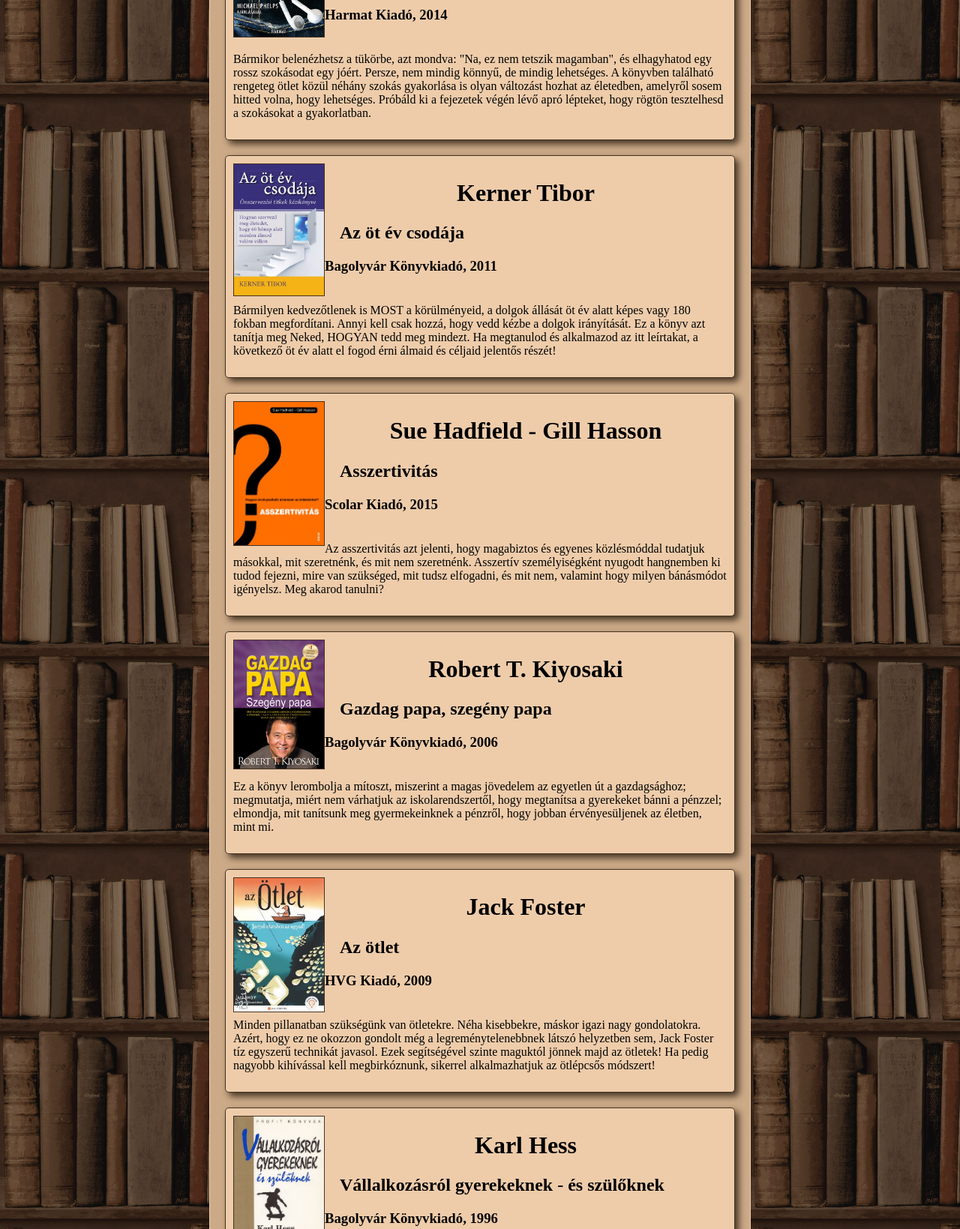
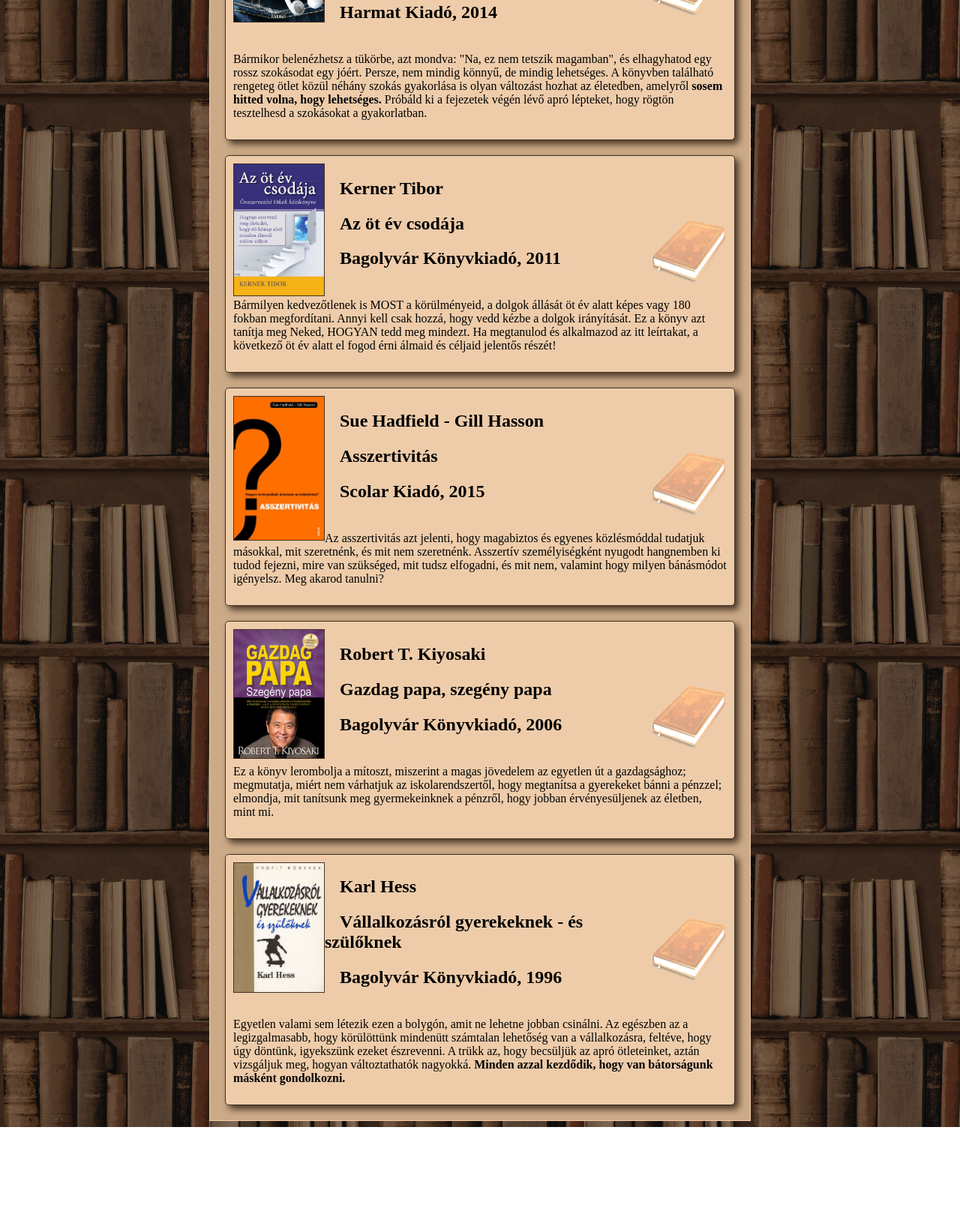
Before and after one commit to hugyeszakos/konyvajanlo, a plain HTML site: page index.html in a window 1280 px wide. Shown: the part 875-2514 px from the top of the page at 75% size. After the commit the page ends 2378 px from the top, so only its background shows below. Drawn offline with Linux system fonts and the light colour scheme.

Commit message:
könyvoformázása

```diff
--- a/index.html
+++ b/index.html
@@ -5,16 +5,18 @@
     <meta name="viewport" content="width=device-width, initial-scale=1.0">
     <title>Könyvajanlo</title>
     <link rel="stylesheet" href="style.css">
+    <link rel="Icon" href="book_icon.png">
 </head>
 <body>
 
     <div id="keret">
-        <h1>Könyvajánló</h1>
+        <h2>Könyvajánló</h2>
         <h2>Személyiségfejlesztés fiataloknak</h2>
 
         <div class="konyv">
             <img class="borito" src="az_otlet.jpg" alt="Az ötlet" title="Az ötlet">
             <h2>Jack Foster</h2>
+            <img src="book_icon.png" alt="Könyv" class="book">
             <h2>Az ötlet</h2>
             <h2>HVG Kiadó, 2009</h2>
 
@@ -23,32 +25,35 @@
 
         <div class='konyv'>
             <img class="borito" src='legyel_boldog_tinedzser.jpg'>
-            <h1>Andrew Matthews</h1>
+            <h2>Andrew Matthews</h2>
+            <img src="book_icon.png" alt="Könyv" class="book">
             <h2>Legyél boldog tinédzser!</h2>
-            <h3>Varázsládika Kiadó, 2003</h3>
+            <h2>Varázsládika Kiadó, 2003</h2>
 
             <p>
-                Miért van szükség problémákra? Mit tehetsz, ha senki nem dicsér? Miért viselkednek a szülők olyan őrülten? Hogyan válik valaki drogfüggővé? Mit tehetsz a mini zsarnokok ellen? Miért add a legjobb formámat? Miért van szükség célokra? Olvasd el, és megtudod.  Viccesebb, mint egy pszichológus ;)
+                Miért van szükség problémákra? Mit tehetsz, ha senki nem dicsér? Miért viselkednek a szülők olyan őrülten? Hogyan válik valaki drogfüggővé? Mit tehetsz a mini zsarnokok ellen? Miért add a legjobb formámat? Miért van szükség célokra? Olvasd el, és megtudod. <span class="Kiemelt">Viccesebb, mint egy pszichológus ;)</span>
             </p>
         </div>
 
 
         <div class='konyv'>
             <img class="borito" src='eredmenyes_fiatalok_7_szokasa.jpg'>
-            <h1>Sean Covey</h1>
+            <h2>Sean Covey</h2>
+            <img src="book_icon.png" alt="Könyv" class="book">
             <h2>A kiemelkedően eredményes fiatalok 7 szokása</h2>
-            <h3>Harmat Kiadó, 2014</h3>
+            <h2>Harmat Kiadó, 2014</h2>
 
             <p>
-                Bármikor belenézhetsz a tükörbe, azt mondva: "Na, ez nem tetszik magamban", és elhagyhatod egy rossz szokásodat egy jóért. Persze, nem mindig könnyű, de mindig lehetséges. A könyvben található rengeteg ötlet közül néhány szokás gyakorlása is olyan változást hozhat az életedben, amelyről sosem hitted volna, hogy lehetséges. Próbáld ki a fejezetek végén lévő apró lépteket, hogy rögtön tesztelhesd a szokásokat a gyakorlatban.
+                Bármikor belenézhetsz a tükörbe, azt mondva: "Na, ez nem tetszik magamban", és elhagyhatod egy rossz szokásodat egy jóért. Persze, nem mindig könnyű, de mindig lehetséges. A könyvben található rengeteg ötlet közül néhány szokás gyakorlása is olyan változást hozhat az életedben, amelyről <span class="Kiemelt">sosem hitted volna, hogy lehetséges.</span> Próbáld ki a fejezetek végén lévő apró lépteket, hogy rögtön tesztelhesd a szokásokat a gyakorlatban.
             </p>
         </div>
 
         <div class='konyv'>
             <img class="borito" src='az_ot_ev_csodaja.jpg'>
-            <h1>Kerner Tibor</h1>
+            <h2>Kerner Tibor</h2>
+            <img src="book_icon.png" alt="Könyv" class="book">
             <h2>Az öt év csodája</h2>
-            <h3>Bagolyvár Könyvkiadó, 2011</h3>
+            <h2>Bagolyvár Könyvkiadó, 2011</h2>
 
             <p>
                 Bármilyen kedvezőtlenek is MOST a körülményeid, a dolgok állását öt év alatt képes vagy 180 fokban megfordítani. Annyi kell csak hozzá, hogy vedd kézbe a dolgok irányítását. Ez a könyv azt tanítja meg Neked, HOGYAN tedd meg mindezt. Ha megtanulod és alkalmazod az itt leírtakat, a következő öt év alatt el fogod érni álmaid és céljaid jelentős részét!
@@ -59,9 +64,10 @@
 
         <div class='konyv'>
             <img class="borito" src='asszertivitas.jpg'>
-            <h1>Sue Hadfield - Gill Hasson</h1>
+            <h2>Sue Hadfield - Gill Hasson</h2>
+            <img src="book_icon.png" alt="Könyv" class="book">
             <h2>Asszertivitás</h2>
-            <h3>Scolar Kiadó, 2015</h3>
+            <h2>Scolar Kiadó, 2015</h2>
 
             <p>
                 Az asszertivitás azt jelenti, hogy magabiztos és egyenes közlésmóddal tudatjuk másokkal, mit szeretnénk, és mit nem szeretnénk.
@@ -73,9 +79,10 @@
 
         <div class='konyv'>
             <img class="borito" src='gazdag_papa.jpg'>
-            <h1>Robert T. Kiyosaki</h1>
+            <h2>Robert T. Kiyosaki</h2>
+            <img src="book_icon.png" alt="Könyv" class="book">
             <h2>Gazdag papa, szegény papa</h2>
-            <h3>Bagolyvár Könyvkiadó, 2006</h3>
+            <h2>Bagolyvár Könyvkiadó, 2006</h2>
 
             <p>
                 Ez a könyv lerombolja a mítoszt, miszerint a magas jövedelem az egyetlen út a gazdagsághoz; megmutatja, miért nem várhatjuk az iskolarendszertől, hogy megtanítsa a gyerekeket bánni a pénzzel; elmondja, mit tanítsunk meg gyermekeinknek a pénzről, hogy jobban érvényesüljenek az életben, mint mi.
@@ -84,25 +91,18 @@
         </div>
 
 
-        <div class='konyv'>
-            <img class="borito" src='az_otlet.jpg'>
-            <h1>Jack Foster</h1>
-            <h2>Az ötlet</h2>
-            <h3>HVG Kiadó, 2009</h3>
-            <p>
-                Minden pillanatban szükségünk van ötletekre. Néha kisebbekre, máskor igazi nagy gondolatokra. Azért, hogy ez ne okozzon gondolt még a legreménytelenebbnek látszó helyzetben sem, Jack Foster tíz egyszerű technikát javasol. Ezek segítségével szinte maguktól jönnek majd az ötletek! Ha pedig nagyobb kihívással kell megbirkóznunk, sikerrel alkalmazhatjuk az ötlépcsős módszert!
-            </p>
-        </div>
+
 
 
         <div class='konyv'>
             <img class="borito" src='vallakozasrol_gyerekeknek.jpg'>
-            <h1>Karl Hess</h1>
+            <h2>Karl Hess</h2>
+            <img src="book_icon.png" alt="Könyv" class="book">
             <h2>Vállalkozásról gyerekeknek - és szülőknek</h2>
-            <h3>Bagolyvár Könyvkiadó, 1996</h3>
+            <h2>Bagolyvár Könyvkiadó, 1996</h2>
             <p>
                 Egyetlen valami sem létezik ezen a bolygón, amit ne lehetne jobban csinálni. Az egészben az a legizgalmasabb, hogy körülöttünk mindenütt számtalan lehetőség van a vállalkozásra, feltéve, hogy úgy döntünk, igyekszünk ezeket észrevenni. A trükk az, hogy becsüljük az apró ötleteinket, aztán vizsgáljuk meg, hogyan változtathatók nagyokká.
-                Minden azzal kezdődik, hogy van bátorságunk másként gondolkozni.
+               <span class="Kiemelt">Minden azzal kezdődik, hogy van bátorságunk másként gondolkozni.</span>
             </p>
         </div>
 
--- a/style.css
+++ b/style.css
@@ -41,3 +41,13 @@ h1, h2{
 .konyv p{
     padding-top:20px;
 }
+
+.book{
+    width: 102px;
+height: 102px;
+float: right;
+}
+
+.Kiemelt{
+    font-weight: bold;
+}
```
Also changed, not shown: nyers.html (+19 -12 lines).
